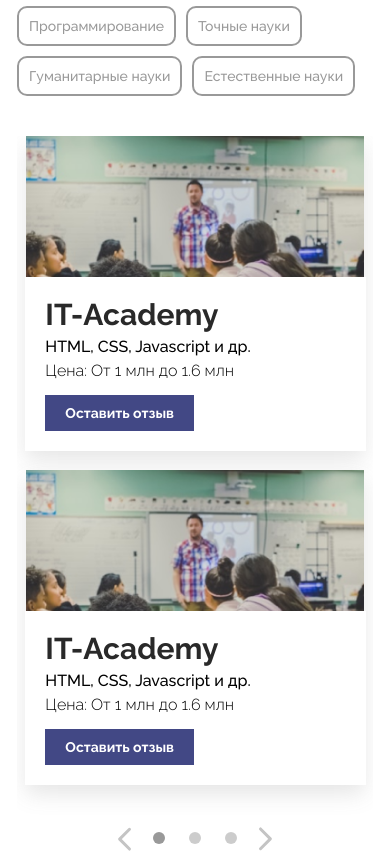
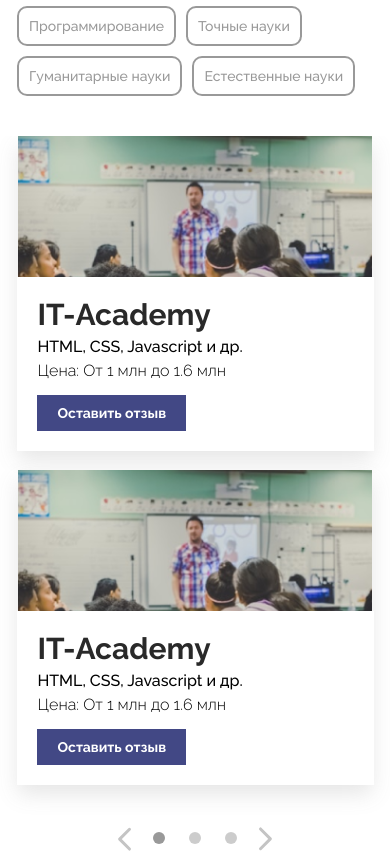
Before and after one commit to al-xafis/chd, a plain HTML site: page index.html in a window 390 px wide. Shown: the part 980-1837 px from the top of the page. Drawn offline with Linux system fonts and the light colour scheme.

Commit message:
fixed carousel width

```diff
--- a/index.html
+++ b/index.html
@@ -210,6 +210,8 @@
           <p class="course" id="c-3">Гуманитарные науки</p>
           <p class="course" id="c-4">Естественные науки</p>
         </div>
+
+      </div>
 
         <div class="carousel">
           <div class="carousel-container">
@@ -616,7 +618,7 @@
           </div>
         </div>
       </section>
-
+      <div class="container">
       <section class="purpose">
         <h1 class="purpose__title">Цель проекта</h1>
         <div class="purpose-box">
--- a/search.css
+++ b/search.css
@@ -32,26 +32,26 @@ body {
 }
 
 .container {
-  max-width: 900px;
+  max-width: 875px;
   padding-top: 89px;
   margin: 0 auto;
 }
 
 @media (min-width: 1153px) {
   .container {
-    max-width: 1160px;
+    max-width: 1161px;
   }
 }
 
 @media (min-width: 696px) and (max-width: 970px) {
   .container {
-    max-width: 660px;
+    max-width: 648px;
   }
 }
 
 @media (min-width: 320px) and (max-width: 695px) {
   .container {
-    max-width: 356px;
+    max-width: 354px;
   }
 }
 
@@ -603,32 +603,39 @@ body {
 }
 
 .carousel {
-  max-width: 900px;
+  max-width: 100%;
   margin: 0 auto;
   /* margin: 0 auto; */
   overflow: hidden;
  }
 
  .carousel-mob {
-   display: none
+   display: none;
  }
 
  .carousel-container {
    display: flex;
    justify-content: space-between;
    flex-wrap: wrap;
-   /* width: 900px; */
+   width: 875px;
+   margin-left: auto;
+   margin-right: auto;
  }
 
 
  .carousel__item {
    background-image: url('images/1.png');
-   width: 30%;
+   width: 277px;
    height: 291px;
    background-size: cover;
    position: relative;
    box-shadow: 0px 10px 20px rgba(104, 104, 104, 0.17);
    margin-bottom: 20px;
+   /* margin-right: 20px; */
+ }
+
+ .carousel__item + .carousel__item:not(:nth-child(4)):not(:nth-child(7)) {
+   margin-left: 20px;
  }
 
 
@@ -684,9 +691,9 @@ body {
    display: flex;
    flex-direction: row;
    flex-wrap: wrap;
-   justify-content: space-around;
+   justify-content: flex-start;
    align-items: flex-start;
-   width: 900px;
+   /* width: 900px; */
    margin-bottom: 20px;
  }
 
@@ -718,8 +725,12 @@ body {
 
  @media (min-width: 1153px) {
    .carousel {
-     max-width: 1160px;
+     max-width: 100%;
      /* 1160 */
+   }
+
+   .carousel-container {
+     width: 1161px;
    }
 
    .carousel__item {
@@ -756,11 +767,11 @@ body {
 
  @media (min-width: 696px) and (max-width: 970px) {
    .carousel {
-    max-width: 660px;
+    max-width: 100%;
    }
 
    .carousel-container {
-
+      width: 648px;
    }
 
    .carousel__item {
@@ -769,6 +780,10 @@ body {
      background-size: contain;
      margin-bottom: 16px;
    }
+
+   .carousel__item + .carousel__item:not(:nth-child(4)):not(:nth-child(7)) {
+    margin-left: 16px;
+  }
 
    .carousel__item__info {
      left: -0.4px;
@@ -815,20 +830,27 @@ body {
     display: block;
     margin-top: 30px;
     overflow: hidden;
+    width: 100%;
   }
 
+
+
   .carousel-container {
-
+    width: 354px;
   }
 
   .carousel__item {
     background-image: url('images/1.png');
     margin-bottom: 20px;
-    width: 95%;
+    width: 100%;
     height: 314px;
     background-size: cover;
     background-repeat: no-repeat;
     /* border: 1px solid #eeeeee; */
+  }
+
+  .carousel__item + .carousel__item:not(:nth-child(4)):not(:nth-child(7)) {
+    margin-left: 0;
   }
 
   .carousel__item__info {
@@ -857,71 +879,6 @@ body {
 
   .swiper-carousel-slide {
     margin-bottom: 20px;
-  }
-
-  .pagination__buttons {
-
-  }
-
-  .pagination-carousel .swiper-pagination-bullet {
-
-  }
-}
-
-@media (min-width: 320px) and (max-width: 695px) {
-  .carousel {
-    display: none;
-  }
-
-  .carousel-mob {
-    display: block;
-    max-width: 356px;
-    margin: 30px auto 0;
-
-    overflow: hidden;
-  }
-
-  .carousel-container {
-
-  }
-
-  .carousel__item {
-    background-image: url('images/1.png');
-    margin-bottom: 15px;
-    width: 95%;
-    height: 314px;
-    background-size: cover;
-    background-repeat: no-repeat;
-    /* border: 1px solid #eeeeee; */
-  }
-
-  .carousel__item__info {
-    left: -0.6px;
-    top: 100.3%;
-    padding: 20px;
-  }
-
-  .carousel__item__title {
-    font-size: 30px;
-    margin-bottom: 5px;
-  }
-
-  .carousel__item__courses {
-    font-size: 16px;
-  }
-
-  .carousel__item__price {
-    font-size: 16px;
-    margin-bottom: 15px;
-  }
-
-  .carousel__item__button {
-    font-size: 14px;
-    padding: 10px 20px;
-  }
-
-  .swiper-carousel-slide {
-    margin-bottom: 5px;
   }
 
   .pagination__buttons {
--- a/style.css
+++ b/style.css
@@ -1003,8 +1003,9 @@ body {
 
 
 .carousel {
- margin-top: 40px;
- /* width: 900px; */
+padding-top: 40px;
+ /* margin-top: 40px; */
+ max-width: 100%;
  /* margin: 0 auto; */
  overflow: hidden;
 }
@@ -1017,18 +1018,23 @@ body {
   display: flex;
   justify-content: space-between;
   flex-wrap: wrap;
-  /* width: 900px; */
+  margin: 0 auto;
+  width: 900px;
 }
 
 
 .carousel__item {
   background-image: url('images/1.png');
-  width: 30%;
+  width: 286px;
   height: 291px;
   background-size: cover;
   position: relative;
   box-shadow: 0px 10px 20px rgba(104, 104, 104, 0.17);
   margin-bottom: 35px;
+}
+
+.carousel__item + .carousel__item:not(:nth-child(4)):not(:nth-child(7)) {
+  margin-left: 20px;
 }
 
 /* .carousel__item:not(:nth-of-type(3)) {
@@ -1107,7 +1113,7 @@ body {
   display: flex;
   flex-direction: row;
   flex-wrap: wrap;
-  justify-content: space-around;
+  justify-content: flex-start;
   align-items: flex-start;
   width: 900px;
   margin-bottom: 20px;
@@ -1143,6 +1149,11 @@ body {
 @media (min-width: 1153px) {
   .carousel {
     margin-top: 60px;
+    max-width: 100%;
+  }
+
+  .carousel-container {
+    width: 1161px;
   }
 
   .carousel__item {
@@ -1179,11 +1190,11 @@ body {
 
 @media (min-width: 696px) and (max-width: 970px) {
   .carousel {
-
+    padding-top: 40px;
   }
 
   .carousel-container {
-
+    width: 648px;
   }
 
   .carousel__item {
@@ -1192,6 +1203,10 @@ body {
     background-size: contain;
   }
 
+  .carousel__item + .carousel__item:not(:nth-child(4)):not(:nth-child(7)) {
+    margin-left: 16px;
+  }
+
   .carousel__item__info {
     left: -0.4px;
     top: 100.3%;
@@ -1236,21 +1251,26 @@ body {
   .carousel-mob {
     display: block;
     margin-top: 30px;
+    max-width: 100%;
     overflow: hidden;
   }
 
   .carousel-container {
-
+    width: 354px;
   }
 
   .carousel__item {
     background-image: url('images/1.png');
     margin-bottom: 20px;
-    width: 95%;
+    width: 100%;
     height: 314px;
     background-size: cover;
     background-repeat: no-repeat;
     /* border: 1px solid #eeeeee; */
+  }
+
+  .carousel__item + .carousel__item:not(:nth-child(4)):not(:nth-child(7)) {
+    margin-left: 0;
   }
 
   .carousel__item__info {
@@ -1419,7 +1439,7 @@ body {
 
 @media (min-width: 320px) and (max-width: 695px) {
   .purpose {
-    margin-top: 120px;
+    margin-top: 110px;
   }
 
   .purpose__title {
```
